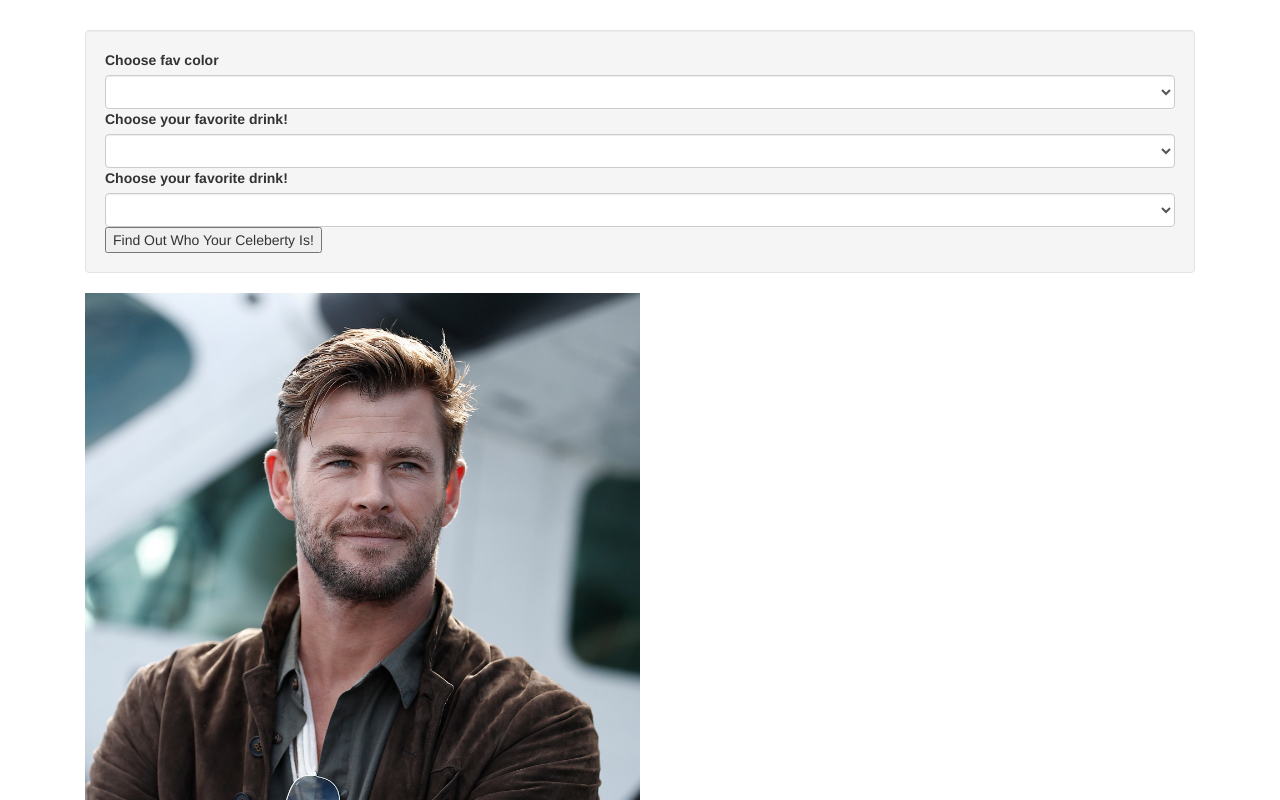
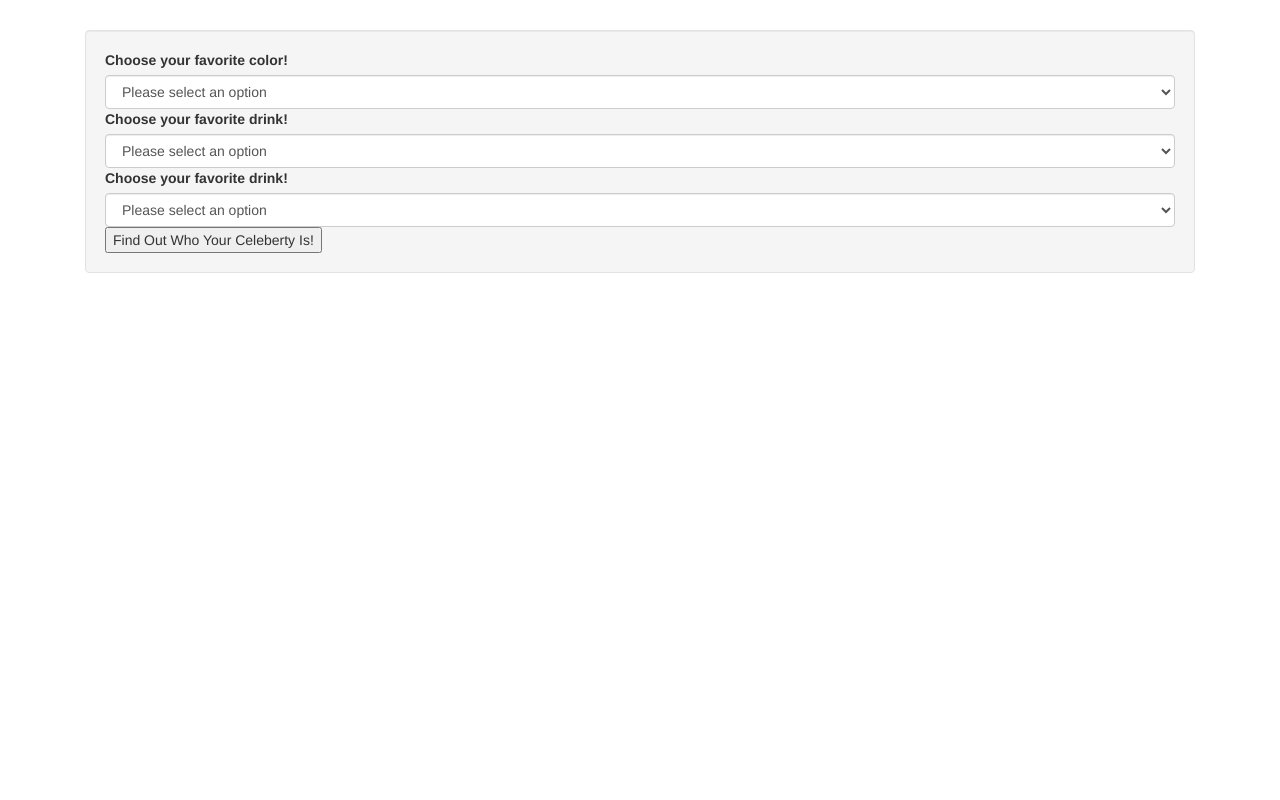
Before and after one commit to amackey693/thedatingquiz3, a plain HTML site: page index.html in a window 1280 px wide. Both pictures are taken after a click on the button "Find Out Who Your Celeberty Is!". Shown: the top 800 px of the page. Drawn offline with Linux system fonts and the light colour scheme.

Commit message:
added attributes selected to if statements

```diff
--- a/index.html
+++ b/index.html
@@ -11,7 +11,7 @@
     <div class="container">
       <div class ="well">
         <form class="form-horizontal" id="dating">
-          <label for="colorChoice">Choose fav color</label>
+          <label for="colorChoice">Choose your favorite color!</label>
             <select class="form-control" id="colorChoice">
               <option value=0></option>
               <option class="has-warning" value=0>Please select an option</option> <option value=1>Red</option>
--- a/js/scripts.js
+++ b/js/scripts.js
@@ -5,35 +5,29 @@
 
 $(document).ready(function() {
 
+  // $('.form-control').on('change', function(){
+  //   $('#favDrink').val($(this).val());
+  // })
+  // $('.form-control').change()
+
   $("form#dating").submit(function(event){
     console.log('hello')
+    event.preventDefault();
 
     var colorChoice = parseInt($("#colorChoice").val());
     var favDrink = parseInt($("#favDrink").val());
     var favFood = parseInt($("#favFood").val());
     var result = (colorChoice + favDrink + favFood);
+
     console.log(colorChoice)
     console.log(favDrink)
     console.log(favFood)
 
-    // var result = add(colorChoice + favDrink + favFood);
-
-
-    // if (colorChoice === 0 || favDrink === 0 || favFood === 0) {
-    //   $("#has-warning").show()
-    // } else if (result <= 3) {
-
-    // if (colorChoice === 0 || favDrink === 0 || favFood === 0) {
-    //   $(".has-warning").show();
-    // } else if (result <=3) {
-    //   $('#chris').show();
-    // } else if (result <= 6) {
-    //   $('#michelle').show();
-    // } else if (result <=9) {
-    //   $('#patrick').show();
-    // };
-
-    if (result <=3) {
+    if (colorChoice === 0 || favDrink === 0 || favFood === 0) {
+      $(".has-warning").show();
+      $(".has-warning").attr("selected","selected");
+      $('#chris, #michelle, #patrick').hide();
+    } else if (result <=3) {
       $('#chris').show();
       $('#michelle, #patrick').hide();
     } else if (result <= 6) {
@@ -43,13 +37,8 @@ $(document).ready(function() {
     } else if (result <=9) {
       $('#patrick').show();
       $('#chris, #michelle').hide();
-
-    } else if (colorChoice === 0 || favDrink === 0 || favFood === 0) {
-      $(".has-warning").show();
-      $('#chris, #michelle, #patrick').hide();
     };
     console.log();
-    event.preventDefault();
     return (result)
   })
 });
```
